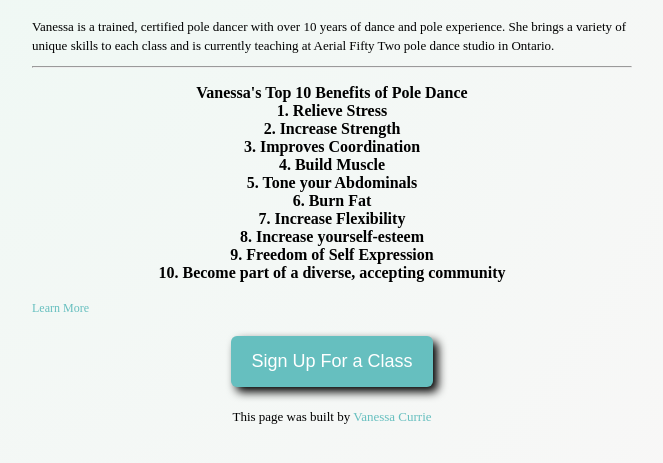
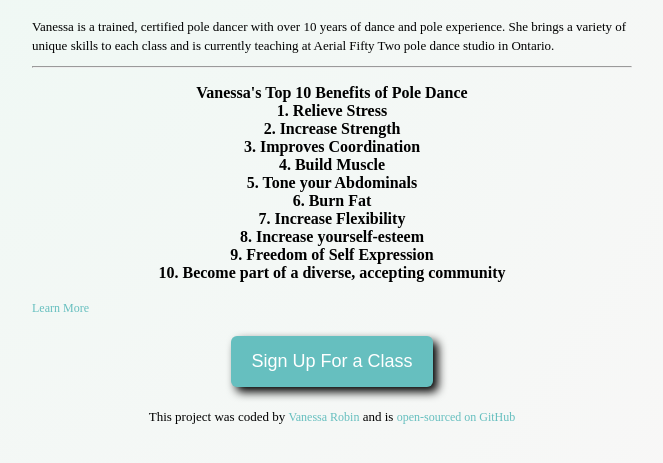
Before and after one commit to vrcurrie/SheCodes-BasicsProject, a plain HTML site: page index.html in a window 1280 px wide. Shown: the part 369-832 px from the top of the page, without its empty margins (308-971 px from the left). Drawn offline with Linux system fonts and the light colour scheme.

Commit message:
updated footer

```diff
--- a/index.html
+++ b/index.html
@@ -46,7 +46,20 @@ https://s3.amazonaws.com/shecodesio-production/uploads/files/000/020/527/origina
       </a>
       <button class="buyButton">Sign Up For a Class</button>
       <p class="footer">
-        This page was built by <span class="vaness">Vanessa Currie</span>
+        This project was coded by
+        <a
+          href="https://serene-wing-4e9b5a.netlify.app"
+          target="_blank"
+          class="learnMore"
+          >Vanessa Robin</a
+        >
+        and is
+        <a
+          href="https://github.com/vrcurrie/SheCodes-BasicsProject"
+          target="_blank"
+          class="learnMore"
+          >open-sourced on GitHub
+        </a>
       </p>
     </div>
     <script>
--- a/style.css
+++ b/style.css
@@ -68,3 +68,7 @@ body {
     rgba(233, 226, 226, 0.28) 90.1%
   );
 }
+a {
+  color: #66bfbf;
+  text-decoration: none;
+}
```
